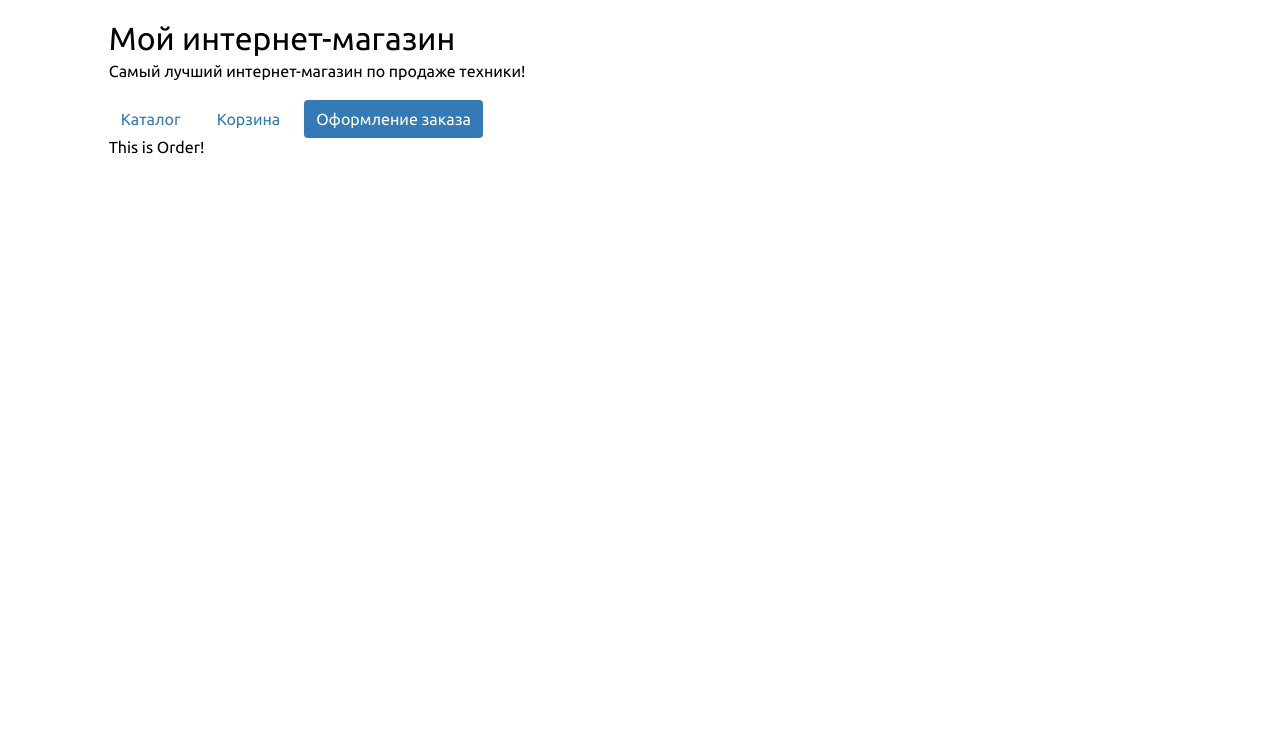
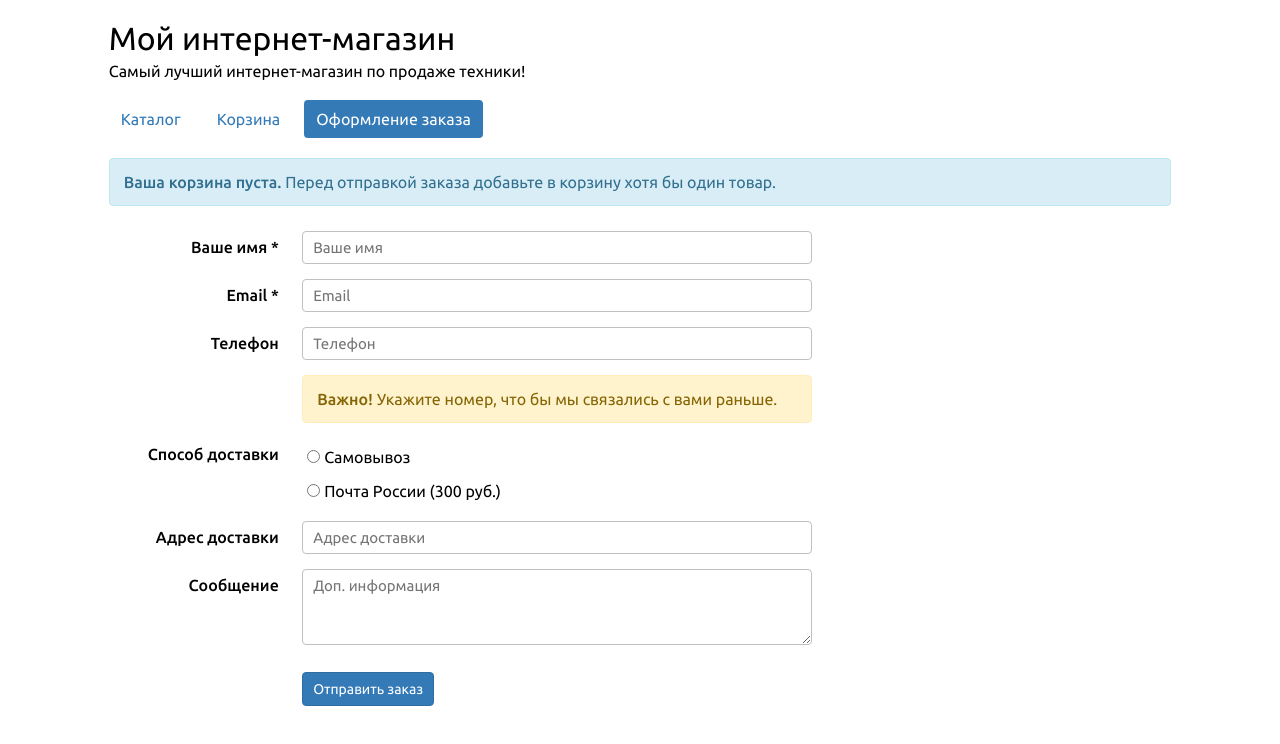
Before and after one commit to bananchik228/react-shop, a React (Create React App) app: page /order in a window 1280 px wide. Shown: the top 744 px of the page. Built offline with nearby package versions, Linux system fonts and the light colour scheme.

Commit message:
Поправил выделение категории, оформил формил форму, поправил общие стили

```diff
--- a/src/App.scss
+++ b/src/App.scss
@@ -1,6 +1,12 @@
 @font-face {
     font-family: 'Ubuntu';
     src: url('fonts/Ubuntu/Regular.ttf');
+}
+
+@font-face {
+    font-family: 'Ubuntu';
+    font-weight: 500;
+    src: url('fonts/Ubuntu/Medium.ttf');
 }
 
 body {
@@ -8,7 +14,8 @@ body {
     font-family: 'Ubuntu', sans-serif;
     padding: 0 8.5% 0 8.5%;
 
-    * {
+    *, textarea, input, button {
+        font-family: 'Ubuntu', sans-serif;
         outline: none;
     }
 
--- a/src/components/CategoriesItem.jsx
+++ b/src/components/CategoriesItem.jsx
@@ -2,7 +2,7 @@ import React from 'react'
 import { Link } from 'react-router-dom'
 
 export default ({name, queryCategory}) => {
-    const select = name === queryCategory ? 'categories__item_select' : null
+    const select = name === queryCategory ? 'categories__item_select' : ''
 
     return (
         <div className={`categories__item ${select}`}>
--- a/src/components/Order.jsx
+++ b/src/components/Order.jsx
@@ -1,3 +1,102 @@
+import React from 'react'
+
+import '@styles/Order.scss'
+
 export default () => {
-    return 'This is Order!'
+    return (
+        <form className="order">
+            <div className="order__message order__message_info">
+                <b>Ваша корзина пуста.</b> Перед отправкой заказа добавьте в корзину хотя бы один товар.
+            </div>
+
+            <div className="order__item">
+                <div className="order__name">
+                    <label htmlFor="input-name">
+                        <b>Ваше имя *</b>
+                    </label>
+                </div>
+                <div className="order__input">
+                    <input type="text" placeholder="Ваше имя" id="input-name" />
+                </div>
+            </div>
+
+            <div className="order__item">
+                <div className="order__name">
+                    <label htmlFor="input-email">
+                        <b>Email *</b>
+                    </label>
+                </div>
+                <div className="order__input">
+                    <input type="text" placeholder="Email" id="input-email" />
+                </div>
+            </div>
+
+            <div className="order__item">
+                <div className="order__name">
+                    <label htmlFor="input-phone">
+                        <b>Телефон</b>
+                    </label>
+                </div>
+                <div className="order__input">
+                    <input type="text" placeholder="Телефон" id="input-phone" />
+                </div>
+            </div>
+
+            <div className="order__item">
+                <div className="order__name" />
+                <div className="order__input">
+                    <div className="order__message order__message_warning">
+                        <b>Важно!</b> Укажите номер, что бы мы связались с вами раньше.
+                    </div>
+                </div>
+            </div>
+
+            <div className="order__item">
+                <div className="order__name">
+                    <label htmlFor="input-phone">
+                        <b>Способ доставки</b>
+                    </label>
+                </div>
+                <div className="order__input">
+                    <p>
+                        <input name="delivery" type="radio" value="pickup" />
+                        Самовывоз
+                    </p>
+                    <p>
+                        <input name="delivery" type="radio" value="postOffice" />
+                        Почта России (300 руб.)
+                    </p>
+                </div>
+            </div>
+
+            <div className="order__item">
+                <div className="order__name">
+                    <label htmlFor="input-address">
+                        <b>Адрес доставки</b>
+                    </label>
+                </div>
+                <div className="order__input">
+                    <input type="text" placeholder="Адрес доставки" id="input-address" />
+                </div>
+            </div>
+
+            <div className="order__item">
+                <div className="order__name">
+                    <label htmlFor="input-message">
+                        <b>Сообщение</b>
+                    </label>
+                </div>
+                <div className="order__input">
+                    <textarea type="text" placeholder="Доп. информация" id="input-message" />
+                </div>
+            </div>
+
+            <div className="order__item">
+                <div className="order__name" />
+                <div className="order__input">
+                    <button className="order__submit">Отправить заказ</button>
+                </div>
+            </div>
+        </form>
+    )
 }
--- a/src/styles/Catalog.scss
+++ b/src/styles/Catalog.scss
@@ -1,5 +1,5 @@
 .catalog {
-    margin-top: 10px;
+    margin: 10px 0 25px 0;
     display: flex;
     flex-direction: column;
 
--- a/src/styles/Menu.scss
+++ b/src/styles/Menu.scss
@@ -6,8 +6,8 @@
 
         .menu__count {
             font-size: 13px;
-            height: 18px;
-            width: 18px;
+            height: 19px;
+            width: 19px;
             display: flex;
             align-items: center;
             justify-content: center;
--- /dev/null
+++ b/src/styles/Order.scss
@@ -0,0 +1,109 @@
+.order {
+    margin: 20px 0 25px 0;
+    display: flex;
+    flex-direction: column;
+
+    .order__item {
+        margin-top: 15px;
+        display: flex;
+
+        .order__submit {
+            font-size: 14px;
+            margin-top: 12px;
+            padding: 8px 10px 8px 10px;
+            color: white;
+            border-radius: 4px;
+            border: none;
+            background-color: #337ab7;
+            border: 1px solid #2e6da4;
+            align-self: flex-start;
+        }
+
+        .order__submit:hover {
+            cursor: pointer;
+            background: #2e6ca3;
+        }
+
+        .order__name {
+            width: 16%;
+            display: flex;
+            padding-top: 7px;
+            flex-direction: column;
+
+            label {
+                align-self: flex-end;
+            }
+
+            b {
+                font-weight: 500;
+            }
+        }
+
+        .order__input {
+            display: flex;
+            flex-direction: column;
+            width: 48%;
+            margin-left: 2.2%;
+
+            .order__message {
+                margin-bottom: 0px;
+            }
+
+            input, textarea {
+                font-size: 15px;
+                border-radius: 4px;
+                border: 1px solid silver;
+                padding: 7px 10px 7px 10px;
+            }
+
+            p {
+                margin: 9px 0 6px 0;
+
+                input[type=radio] {
+                    margin-right: 4px;
+                }
+            }
+
+            textarea {
+                height: 60px;
+                letter-spacing: 0;
+            }
+        }
+    }
+
+    .order__message {
+        border-radius: 4px;
+        padding: 14px;
+        border-style: solid;
+        border-width: 1px;
+        margin-bottom: 10px;
+
+        b {
+            font-weight: 500;
+        }
+    }
+
+    .order__message_info {
+        color: #31708f;
+        background-color: #d9edf7;
+        border-color: #bce8f1;
+    }
+
+    .order__message_warning {
+        color: #856404;
+        background-color: #fff3cd;
+        border-color: #ffeeba;
+    }
+
+    .order__message_error {
+        color: #a94442;
+        background-color: #f2dede;
+        border-color: #ebccd1;
+    }
+
+    .order__message_success {
+        color: #3c763d;
+        background: #dff0d8;
+        border-color: #d6e9c6;
+    }
+}
```
